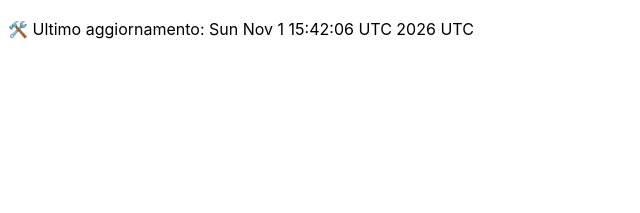
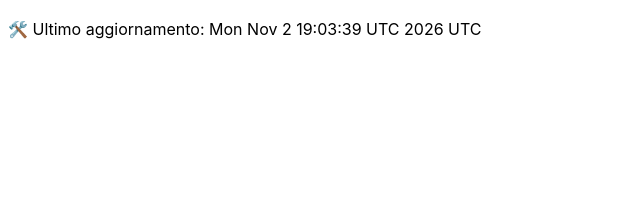
Before and after one commit to DanteTrb/DanteTrb.github.io, a Jekyll site: the page built from badges.md, in a window 1280 px wide. Shown: the top 213 px of the page, without its empty margins (0-640 px from the left). Built offline with Jekyll 4.4.1, drawn with Linux system fonts in a browser that asks for light colours; our own code applies the rules of GitHub Pages for plain Markdown files.

```diff
--- a/badges.md
+++ b/badges.md
@@ -1 +1 @@
-🛠️ Ultimo aggiornamento: Sun Nov  1 15:42:06 UTC 2026 UTC
+🛠️ Ultimo aggiornamento: Mon Nov  2 19:03:39 UTC 2026 UTC
```
